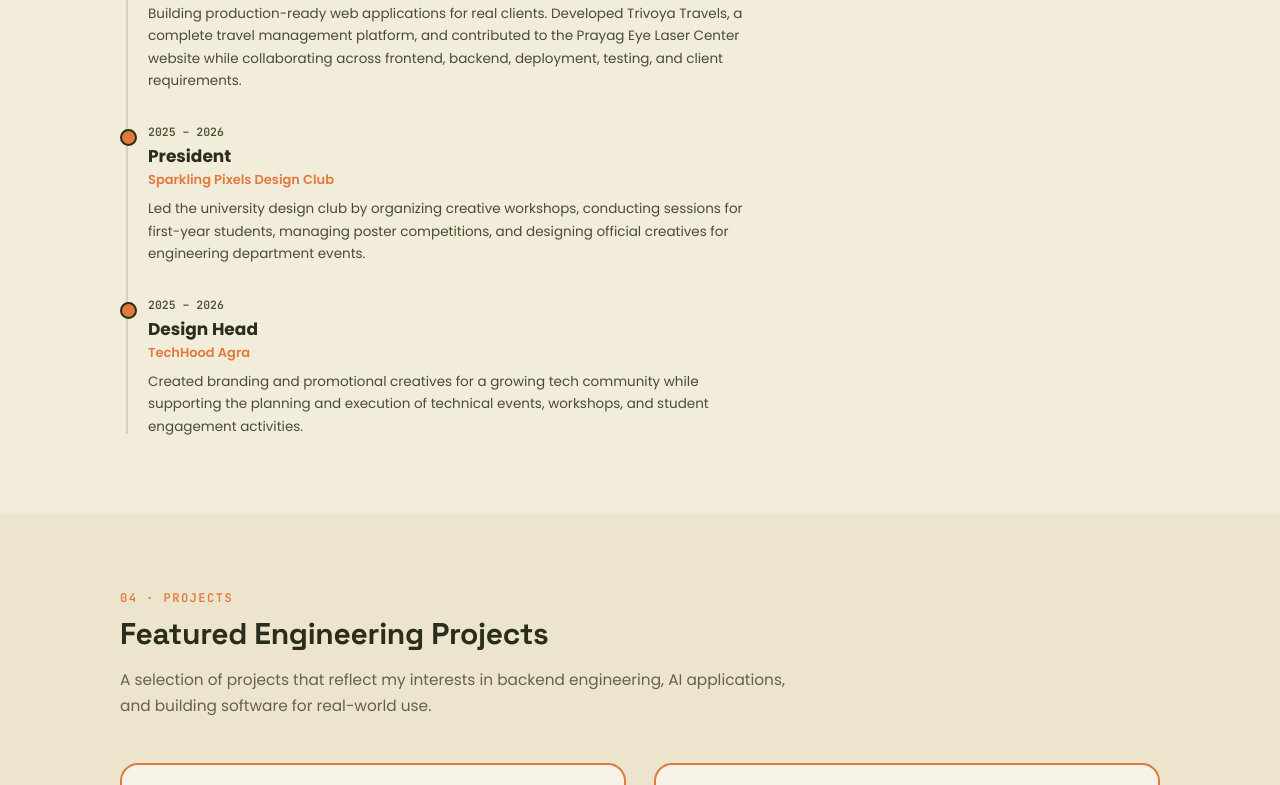
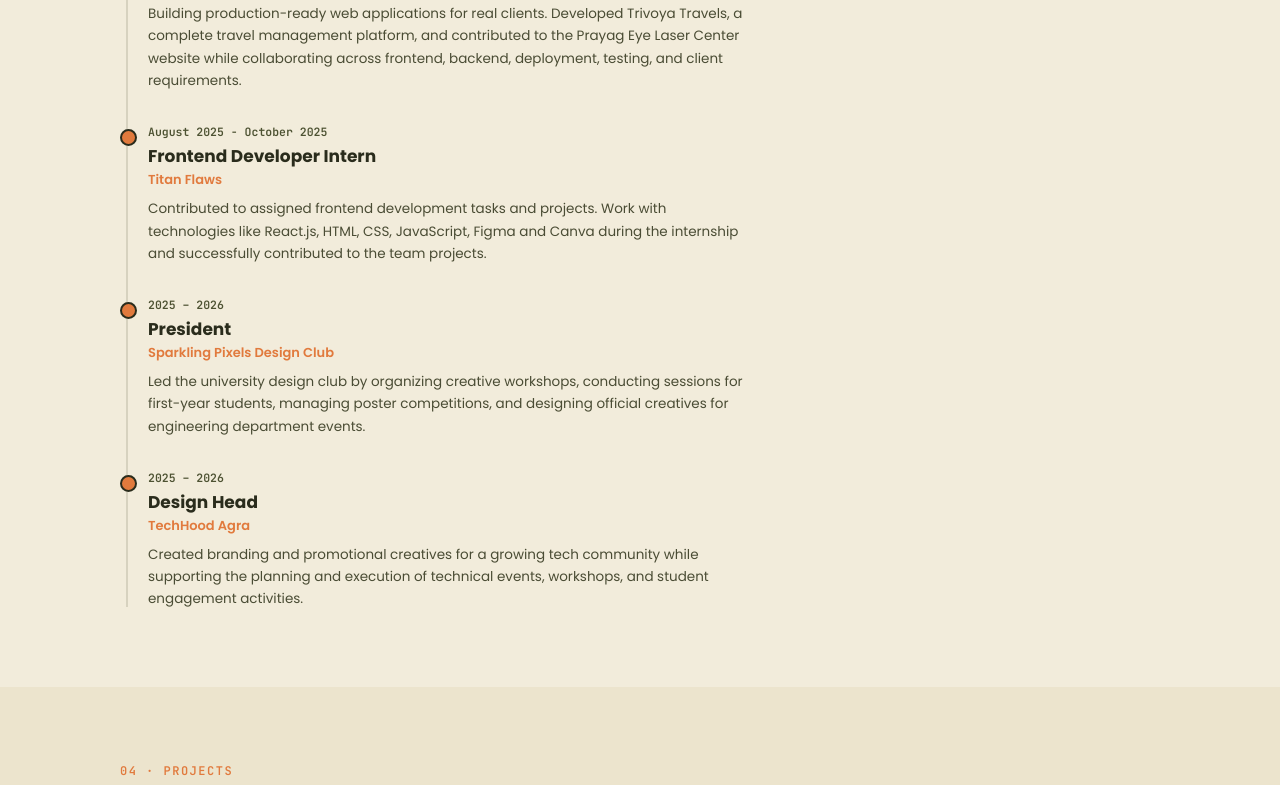
Before and after one commit to IlmaxRehman/portfolio, a React (Vite) app in the folder frontend/: page / in a window 1280 px wide. Shown: the part 2120-2905 px from the top of the page. Built offline with nearby package versions, Linux system fonts and the light colour scheme; grey boxes are pictures that could not be loaded.

Commit message:
Add Frontend Developer Intern experience
Added experience entry for Frontend Developer Intern at Titan Flaws.

```diff
--- a/frontend/src/data/experience.js
+++ b/frontend/src/data/experience.js
@@ -13,6 +13,14 @@ export const experience = [
     org: 'Independent',
     desc:
       'Building production-ready web applications for real clients. Developed Trivoya Travels, a complete travel management platform, and contributed to the Prayag Eye Laser Center website while collaborating across frontend, backend, deployment, testing, and client requirements.'
+  },
+
+   {
+    date: 'August 2025 - October 2025',
+    role: 'Frontend Developer Intern',
+    org: 'Titan Flaws',
+    desc:
+      'Contributed to assigned frontend development tasks and projects. Work with technologies like React.js, HTML, CSS, JavaScript, Figma and Canva during the internship and successfully contributed to the team projects.'
   },
 
   {
```
